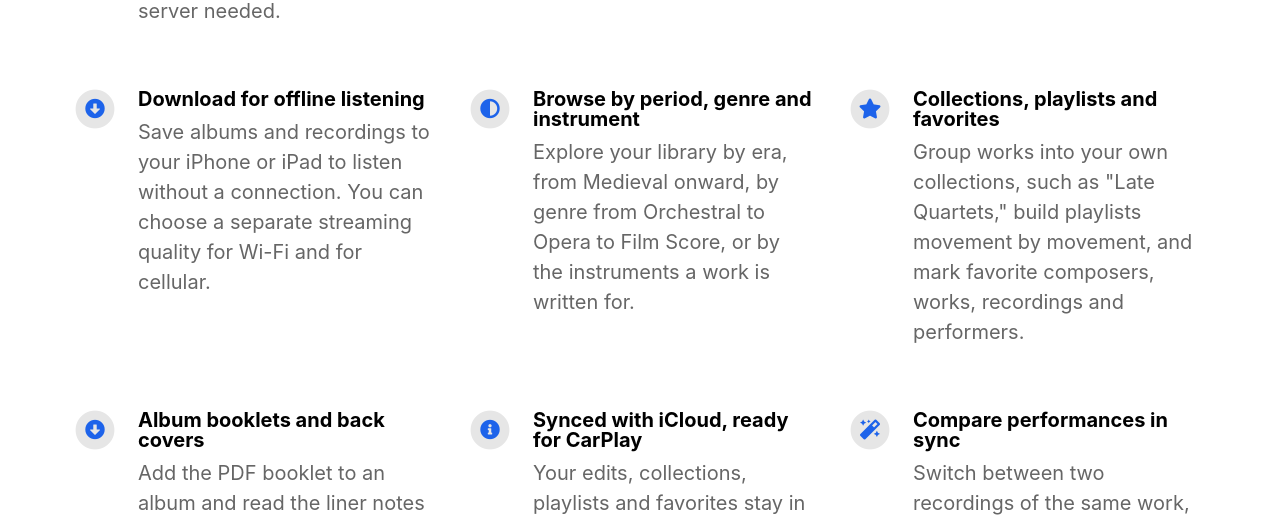
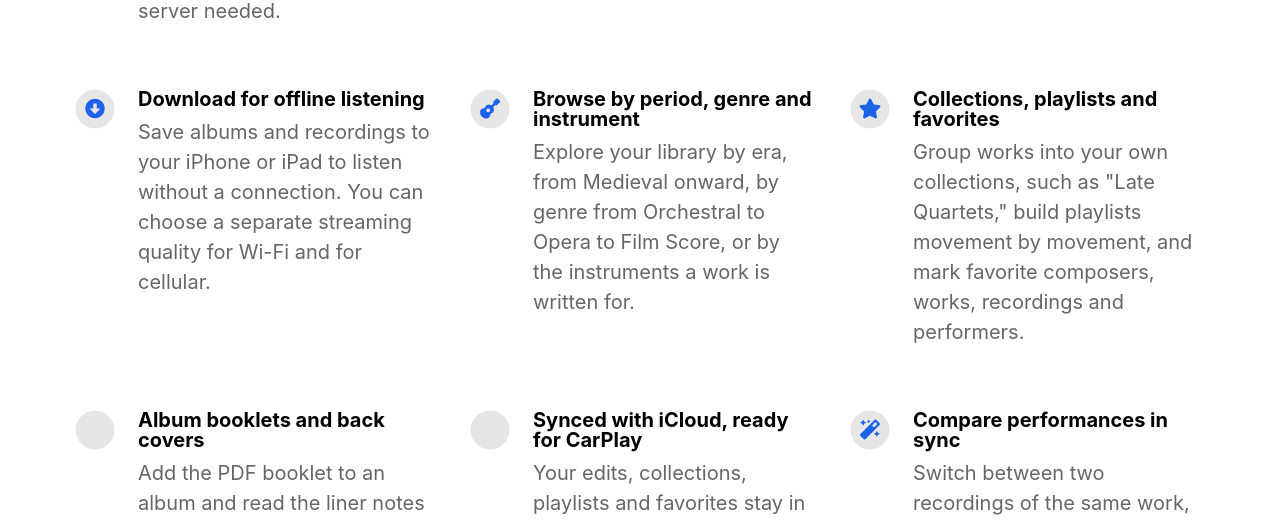
Before and after one commit to eric-philbin/ClassicalAmp, a Jekyll site: the page built from index.html, in a window 1280 px wide. Shown: the part 1316-1839 px from the top of the page. Built offline with Jekyll 4.4.1, drawn with Linux system fonts in a browser that asks for light colours; nearby versions of some CDN libraries.

Commit message:
Update fontawesome icons in configuration

```diff
--- a/_config.yml
+++ b/_config.yml
@@ -56,7 +56,7 @@ features                                  :
 
   - title                                 : Browse by period, genre and instrument
     description                           : Explore your library by era, from Medieval onward, by genre from Orchestral to Opera to Film Score, or by the instruments a work is written for.
-    fontawesome_icon_name                 : adjust
+    fontawesome_icon_name                 : guitar
 
   - title                                 : Collections, playlists and favorites
     description                           : Group works into your own collections, such as "Late Quartets," build playlists movement by movement, and mark favorite composers, works, recordings and performers.
@@ -64,11 +64,11 @@ features                                  :
 
   - title                                 : Album booklets and back covers
     description                           : Add the PDF booklet to an album and read the liner notes while you listen. Tap an album's cover to flip it over and see the back cover.
-    fontawesome_icon_name                 : arrow-alt-circle-down
+    fontawesome_icon_name                 : abook-open
 
   - title                                 : Synced with iCloud, ready for CarPlay
     description                           : Your edits, collections, playlists and favorites stay in sync across your devices through your private iCloud. CarPlay lets you browse by composer and genre while you drive.
-    fontawesome_icon_name                 : info-circle
+    fontawesome_icon_name                 : apple
 
   - title                                 : Compare performances in sync
     description                           : Switch between two recordings of the same work, and playback picks up at the matching note in the other one, not just the same point in time. ClassicalAmp analyzes both performances to line them up, even when the tempos differ.
```
